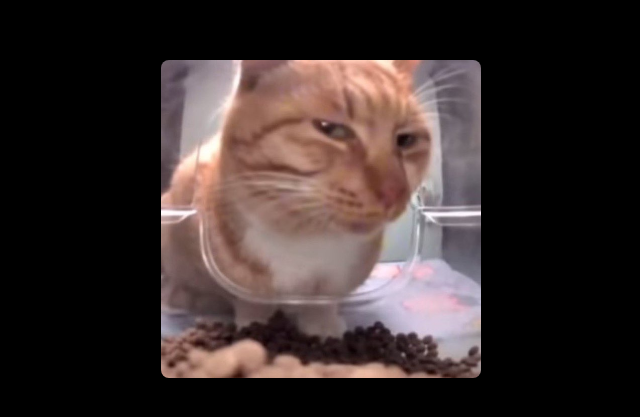
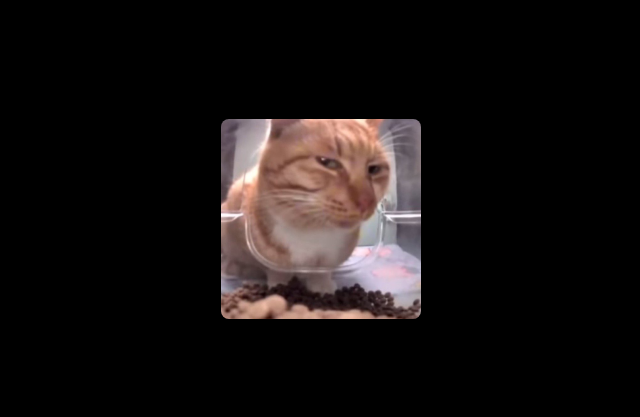
Before and after one commit to Gjones747/gavn.sh, a plain HTML site: page static/index.html in a window 1280 px wide. Shown: the part 181-598 px from the top of the page, without its empty margins (319-959 px from the left). Drawn offline with Linux system fonts and the light colour scheme.

Commit message:
Make cat image smaller

```diff
--- a/static/index.html
+++ b/static/index.html
@@ -7,7 +7,7 @@
   <style>
     html, body { margin: 0; height: 100%; background: #000; }
     body { display: flex; align-items: center; justify-content: center; }
-    img { width: min(320px, 70vw); height: auto; border-radius: 8px; }
+    img { width: min(200px, 50vw); height: auto; border-radius: 8px; }
   </style>
 </head>
 <body>
```
